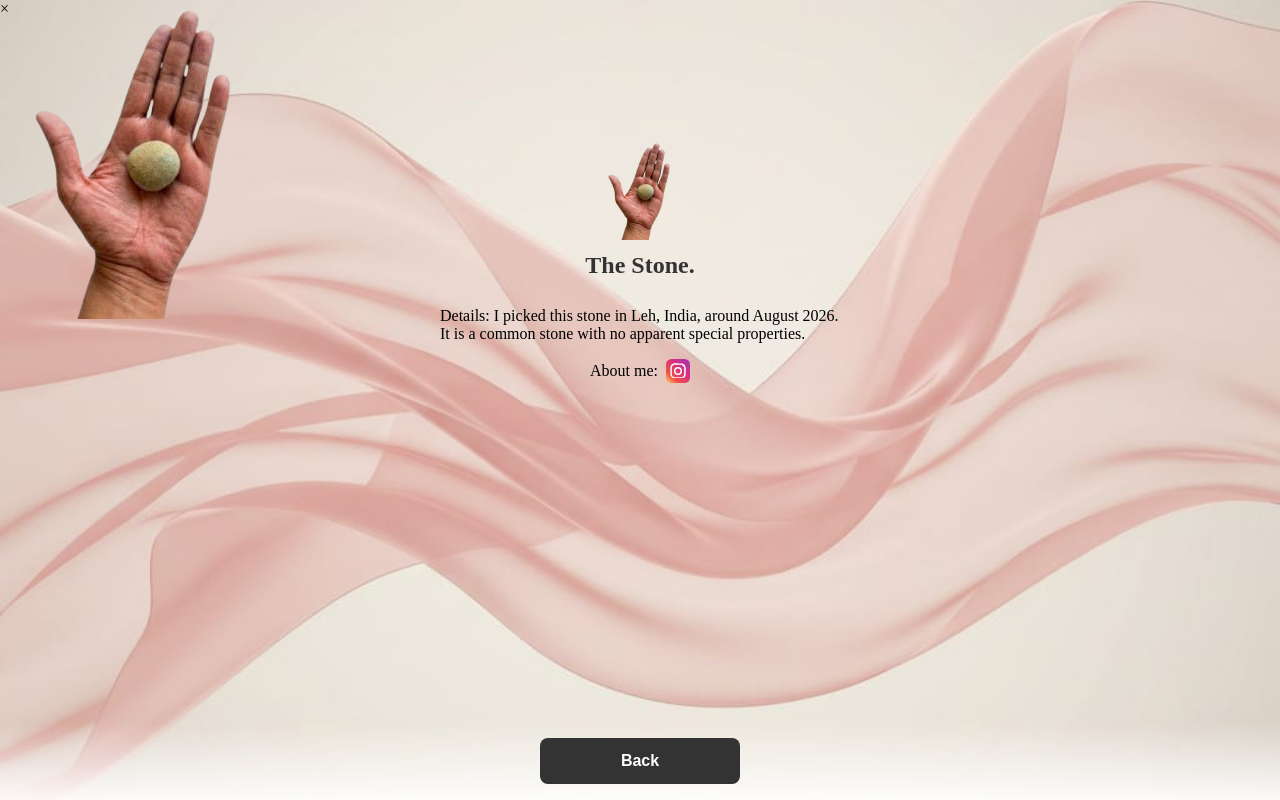
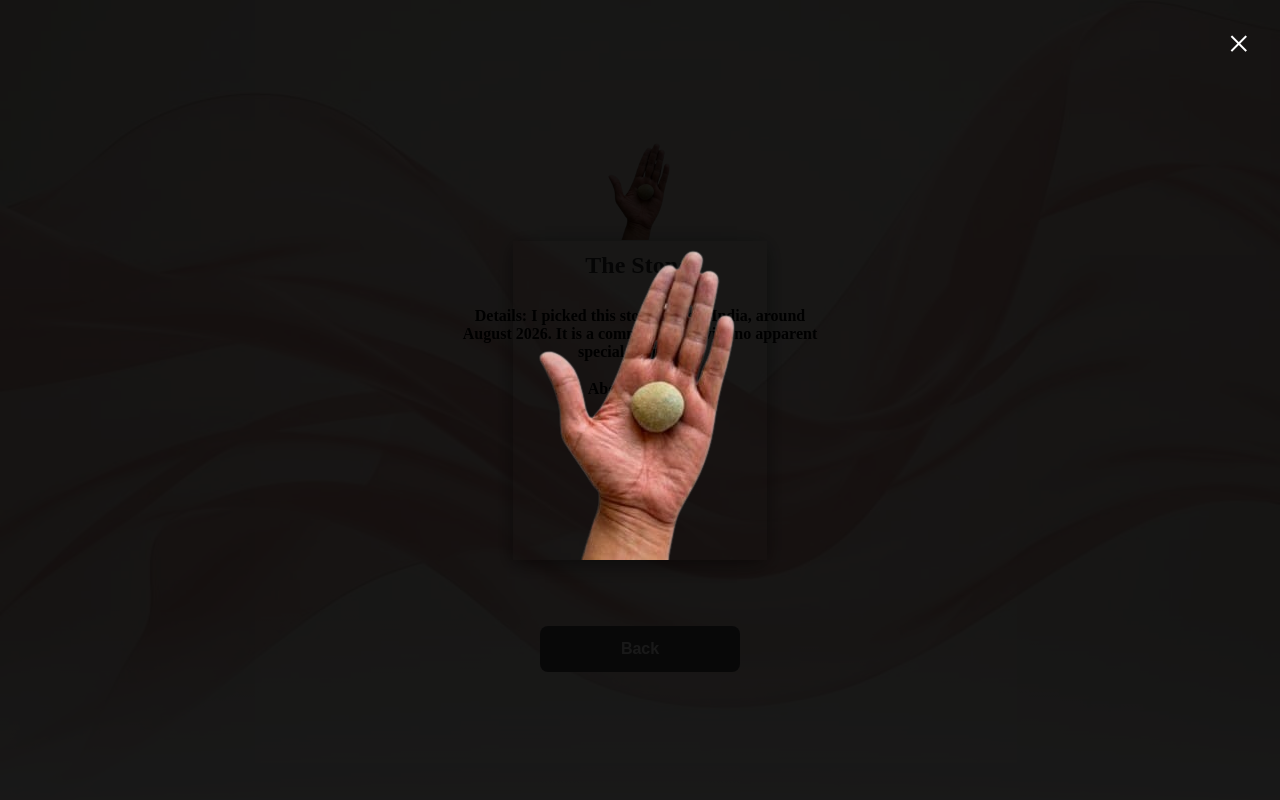
Before and after one commit to eghanvat/justonestone, a plain HTML site: page thestone.html in a window 1280 px wide. Both pictures are taken after a click on the picture 640 px from the left and 180 px from the top of the page. Drawn offline with Linux system fonts and the light colour scheme.

Commit message:
Update main.css

```diff
--- a/main.css
+++ b/main.css
@@ -71,6 +71,7 @@
   width: 100%;
   box-sizing: border-box;
   padding: 16px;
+  padding-bottom: 10%;
 
   /* Positions the buttons side-by-side */
   display: flex;
@@ -79,7 +80,7 @@
 
   /* Optional: Soft background blur to make text readable */
   background: linear-gradient(to top, rgba(255,255,255,0.9), rgba(255,255,255,0));
-  z-index: 9999; /* Keeps buttons above all images */
+  z-index: 999; /* Keeps buttons above all images */
 }
 
 /* Individual button styling */
@@ -98,11 +99,66 @@
 
 /* Button variants */
 .btn-primary {
-  background-color: #333333;
+  background-color: #555;
   color: white;
 }
 
 .btn-secondary {
-  background-color: #e0e0e0;
+  background-color: #a0a0a0;
   color: #333333;
 }
+
+/* Gallery Styles */
+.gallery {
+  display: flex;
+  gap: 15px;
+  flex-wrap: wrap;
+}
+.clickable-img {
+  width: 200px;
+  cursor: pointer;
+  transition: transform 0.2s;
+}
+.clickable-img:hover {
+  transform: scale(1.05);
+}
+
+/* Fullscreen Overlay Styles (All Screens) */
+.overlay {
+  display: none; /* Hidden by default */
+  position: fixed;
+  top: 0;
+  left: 0;
+  width: 100vw;
+  height: 100vh;
+  background-color: rgba(0, 0, 0, 0.9); /* Dark background overlay */
+  z-index: 9999; /* Sits on top of everything */
+  justify-content: center;
+  align-items: center;
+}
+
+/* Responsive Image inside Overlay */
+.overlay img {
+  max-width: 90%;
+  max-height: 90%;
+  object-fit: contain; /* Prevents image distortion */
+  box-shadow: 0 4px 20px rgba(0,0,0,0.5);
+}
+
+/* Close Button Layout */
+.close-btn {
+  position: absolute;
+  top: 20px;
+  right: 30px;
+  font-size: 40px;
+  color: #fff;
+  cursor: pointer;
+  user-select: none;
+}
+
+.info {
+    text-align: center;
+    max-width: 90%;
+    padding: 0px 20px;
+    font-weight: bold;
+}
```
